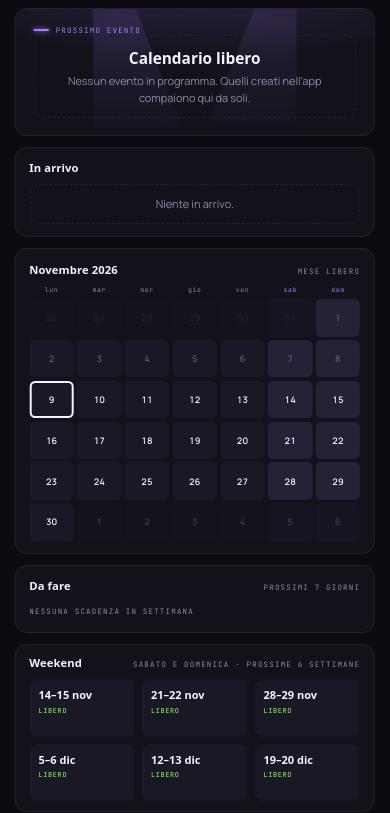
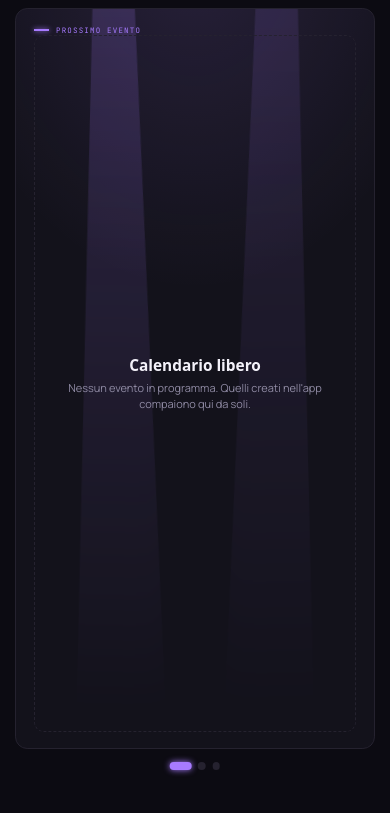
Before and after one commit to ilcarroz04/nexus, a plain HTML site: page dashboard.html in a window 390 px wide. Shown: the part 63-876 px from the top of the page. After the commit the page ends 845 px from the top, so only its background shows below. Drawn offline with Linux system fonts and the light colour scheme; a web font is replaced by a local one.

Commit message:
Add files via upload

```diff
--- a/dashboard.html
+++ b/dashboard.html
@@ -171,16 +171,29 @@ footer{display:grid;grid-template-columns:2.32fr 1fr;gap:1rem}
 .night{position:fixed;inset:0;background:#000;opacity:0;pointer-events:none;transition:opacity 4s;z-index:40}
 
 /* tablet in verticale: si impila e scorre */
+.stage{display:contents}
+.dots{display:none}
+/* tablet in verticale: tre schermate da sfogliare col dito, scorrono anche da sole */
 @media (orientation:portrait){
-  html{font-size:clamp(11px,2.3vw,26px)}
-  body{overflow:auto}
-  .app{height:auto;min-height:100%}
-  main{grid-template-columns:1fr}
-  .col.right{grid-template-rows:auto auto}
-  .cal{aspect-ratio:7/5.4}
-  footer{grid-template-columns:1fr}
+  html{font-size:clamp(11px,min(2.25vw,1.45vh),26px)}
+  .app{grid-template-rows:auto minmax(0,1fr) auto}
+  .stage{display:grid;grid-template-columns:repeat(3,100%);grid-template-rows:minmax(0,1.25fr) minmax(0,1fr) auto;column-gap:1.4rem;row-gap:1rem;
+    overflow-x:auto;overflow-y:hidden;scroll-snap-type:x mandatory;scrollbar-width:none;-webkit-overflow-scrolling:touch;overscroll-behavior-x:contain;min-height:0}
+  .stage::-webkit-scrollbar{display:none}
+  main,footer,.col.right{display:contents}
+  .stage>*,.stage .panel{scroll-snap-align:start}
+  #hero{grid-column:1;grid-row:1/4}
+  #upPanel{grid-column:2;grid-row:1/3}
+  #wkPanel{grid-column:2;grid-row:3}
+  #calPanel{grid-column:3;grid-row:1}
+  #todoPanel{grid-column:3;grid-row:2}
+  #moneyPanel{grid-column:3;grid-row:3}
+  .stage.nomoney #todoPanel{grid-row:2/4}
   .wks{grid-template-columns:repeat(3,minmax(0,1fr))}
-  .list,.todo{-webkit-mask:none;mask:none}
+  .big{font-size:9rem}
+  .dots{display:flex;justify-content:center;gap:.6rem;padding-top:.2rem}
+  .dots button{width:.7rem;height:.7rem;padding:0;border-radius:99px;border:0;background:var(--line);transition:width .3s,background .3s}
+  .dots button.on{width:2rem;background:var(--brand);box-shadow:0 0 .6rem var(--brand)}
 }
 @media (prefers-reduced-motion:reduce){.beams b,.clock .t span{animation:none}.app{transition:none}}
 </style>
@@ -196,18 +209,19 @@ footer{display:grid;grid-template-columns:2.32fr 1fr;gap:1rem}
     <div class="sync" id="sync"><div id="syncTxt">Connessione…</div><i></i></div>
   </header>
 
+  <div class="stage" id="stage">
   <main>
     <section class="panel hero" id="hero" style="--c:var(--brand)"></section>
-    <section class="panel">
+    <section class="panel" id="upPanel">
       <div class="ph"><h2>In arrivo</h2><span class="label num" id="upCount"></span></div>
       <div class="list" id="list"></div>
     </section>
     <div class="col right">
-      <section class="panel">
+      <section class="panel" id="calPanel">
         <div class="ph"><h2 id="calTitle"></h2><span class="label" id="calInfo"></span></div>
         <div class="cal" id="cal"></div>
       </section>
-      <section class="panel">
+      <section class="panel" id="todoPanel">
         <div class="ph"><h2>Da fare</h2><span class="label">prossimi 7 giorni</span></div>
         <div class="todo" id="todo"></div>
         <div class="projs" id="projs"></div>
@@ -216,7 +230,7 @@ footer{display:grid;grid-template-columns:2.32fr 1fr;gap:1rem}
   </main>
 
   <footer>
-    <section class="panel" style="padding-block:.9rem">
+    <section class="panel" id="wkPanel" style="padding-block:.9rem">
       <div class="ph"><h2>Weekend</h2><span class="label">sabato e domenica · prossime 6 settimane</span></div>
       <div class="wks" id="wks"></div>
     </section>
@@ -225,6 +239,8 @@ footer{display:grid;grid-template-columns:2.32fr 1fr;gap:1rem}
       <div class="money" id="money"></div>
     </section>
   </footer>
+  </div>
+  <div class="dots" id="dots"><button aria-label="Prossimo evento" class="on"></button><button aria-label="In arrivo e weekend"></button><button aria-label="Calendario e to do"></button></div>
 </div>
 
 <div class="login" id="login" hidden>
@@ -385,6 +401,7 @@ function renderWeekends(ev){
 function renderMoney(ev,up){
   $("#moneyPanel").hidden=!SHOW_MONEY;
   $("footer").style.gridTemplateColumns=SHOW_MONEY?"":"1fr";
+  $("#stage").classList.toggle("nomoney",!SHOW_MONEY);
   if(!SHOW_MONEY)return;
   const done=ev.filter(e=>daysTo(e.date)<0),sum=a=>a.reduce((t,e)=>t+(+e.pay||0),0);
   const mon=done.filter(e=>{const d=parse(e.date);return d.getMonth()===TODAY.getMonth()&&d.getFullYear()===TODAY.getFullYear()});
@@ -404,6 +421,19 @@ function renderAll(){
 function setSync(state,txt){const s=$("#sync");s.className="sync "+(state||"");$("#syncTxt").textContent=txt}
 
 /* Aggiornamento: orologio ogni secondo al cambio minuto, piccolo spostamento anti-stampaggio, ricarica alle 4 */
+/* Schermate in verticale: pallini, scorrimento col dito e cambio automatico ogni 20 s (pausa di 1 min dopo un tocco) */
+const stage=$("#stage"),dots=[...document.querySelectorAll("#dots button")];
+const portrait=()=>matchMedia("(orientation:portrait)").matches;
+const pageNow=()=>Math.round(stage.scrollLeft/Math.max(1,stage.clientWidth));
+const goPage=i=>stage.scrollTo({left:i*(stage.scrollWidth/3),behavior:matchMedia("(prefers-reduced-motion:reduce)").matches?"auto":"smooth"});
+stage.addEventListener("scroll",()=>{const i=Math.round(stage.scrollLeft/(stage.scrollWidth/3));dots.forEach((d,k)=>d.classList.toggle("on",k===i))},{passive:true});
+let pauseUntil=0;const pause=()=>pauseUntil=Date.now()+60000;
+["touchstart","pointerdown","wheel"].forEach(t=>stage.addEventListener(t,pause,{passive:true}));
+dots.forEach((d,i)=>d.onclick=()=>{pause();goPage(i)});
+const AUTO=+(P.get("giro")??20);
+if(AUTO>0)setInterval(()=>{if(!portrait()||Date.now()<pauseUntil)return;const i=Math.round(stage.scrollLeft/(stage.scrollWidth/3));goPage((i+1)%3)},AUTO*1000);
+addEventListener("resize",()=>{if(!portrait())stage.scrollLeft=0});
+
 let lastMin=-1;
 setInterval(()=>{const n=new Date();if(n.getMinutes()!==lastMin){lastMin=n.getMinutes();renderAll();
   if(n.getMinutes()%10===0){const x=(Math.random()*4-2).toFixed(1),y=(Math.random()*4-2).toFixed(1);$("#app").style.transform=`translate(${x}px,${y}px)`}
```
